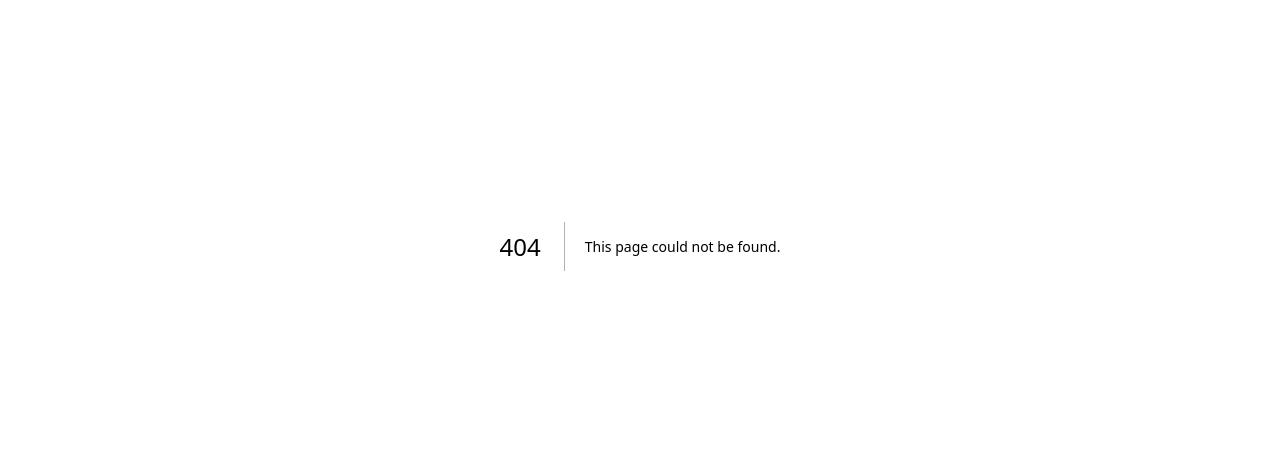
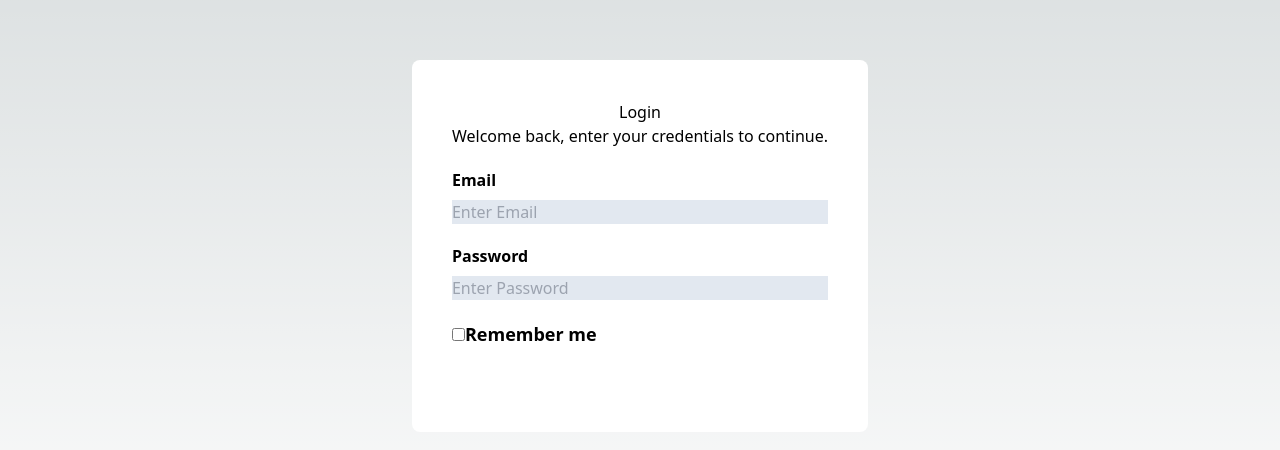
Before and after one commit to ArySuarsyah/test_frontend_qti, a Next.js app: page /auth/Login in a window 1280 px wide. Before the commit this address had no page. Shown: the part 154-604 px from the top of the page. Built offline with nearby package versions, Linux system fonts and the light colour scheme.

Commit message:
login page

```diff
--- /dev/null
+++ b/src/pages/auth/Login.jsx
@@ -0,0 +1,93 @@
+import React from "react";
+import { Formik } from "formik";
+import * as Yup from "yup";
+
+const validationSchema = Yup.object({
+  email: Yup.string().required("Email is empty !"),
+  password: Yup.string().required("Password is empty !"),
+});
+
+export default function Login() {
+  const doLogin = () => {
+    console.log("ok");
+  };
+
+  return (
+    <div className="bg-primary w-screen h-screen flex justify-center items-center">
+      <div className="flex flex-col p-10 bg-white rounded-lg gap-5">
+        <div className="flex flex-col items-center">
+          <span>Login</span>
+          <span>Welcome back, enter your credentials to continue.</span>
+        </div>
+
+        <Formik
+          initialValues={{ email: "", password: "" }}
+          validationSchema={validationSchema}
+          onSubmit={doLogin}
+        >
+          {({
+            values,
+            errors,
+            touched,
+            handleBlur,
+            handleSubmit,
+            handleChange,
+            isSubmitting,
+          }) => {
+            return (
+              <form
+                action=""
+                onSubmit={handleSubmit}
+                className="flex flex-col gap-5"
+              >
+                <div className="flex flex-col gap-2">
+                  <label htmlFor="email" className="font-bold">
+                    Email
+                  </label>
+                  <input
+                    type="text"
+                    name="email"
+                    placeholder="Enter Email"
+                    className="input w-full bg-slate-200"
+                    value={values.email}
+                    onBlur={handleBlur}
+                    onChange={handleChange}
+                  />
+                </div>
+                <div className="flex flex-col gap-2">
+                  <label htmlFor="password" className="font-bold">
+                    Password
+                  </label>
+                  <input
+                    type="text"
+                    name="password"
+                    placeholder="Enter Password"
+                    className="input w-full bg-slate-200"
+                    value={values.password}
+                    onBlur={handleBlur}
+                    onChange={handleChange}
+                  />
+                </div>
+                <div className="form-control">
+                  <label className="label cursor-pointer justify-start gap-5">
+                    <input
+                      type="checkbox"
+                      //   checked="checked"
+                      className="checkbox"
+                    />
+                    <span className="label-text font-bold text-lg">
+                      Remember me
+                    </span>
+                  </label>
+                </div>
+                <div>
+                  <button className="btn btn-active btn-accent w-full text-white" disabled={false} >Login</button>
+                </div>
+              </form>
+            );
+          }}
+        </Formik>
+      </div>
+    </div>
+  );
+}
```
